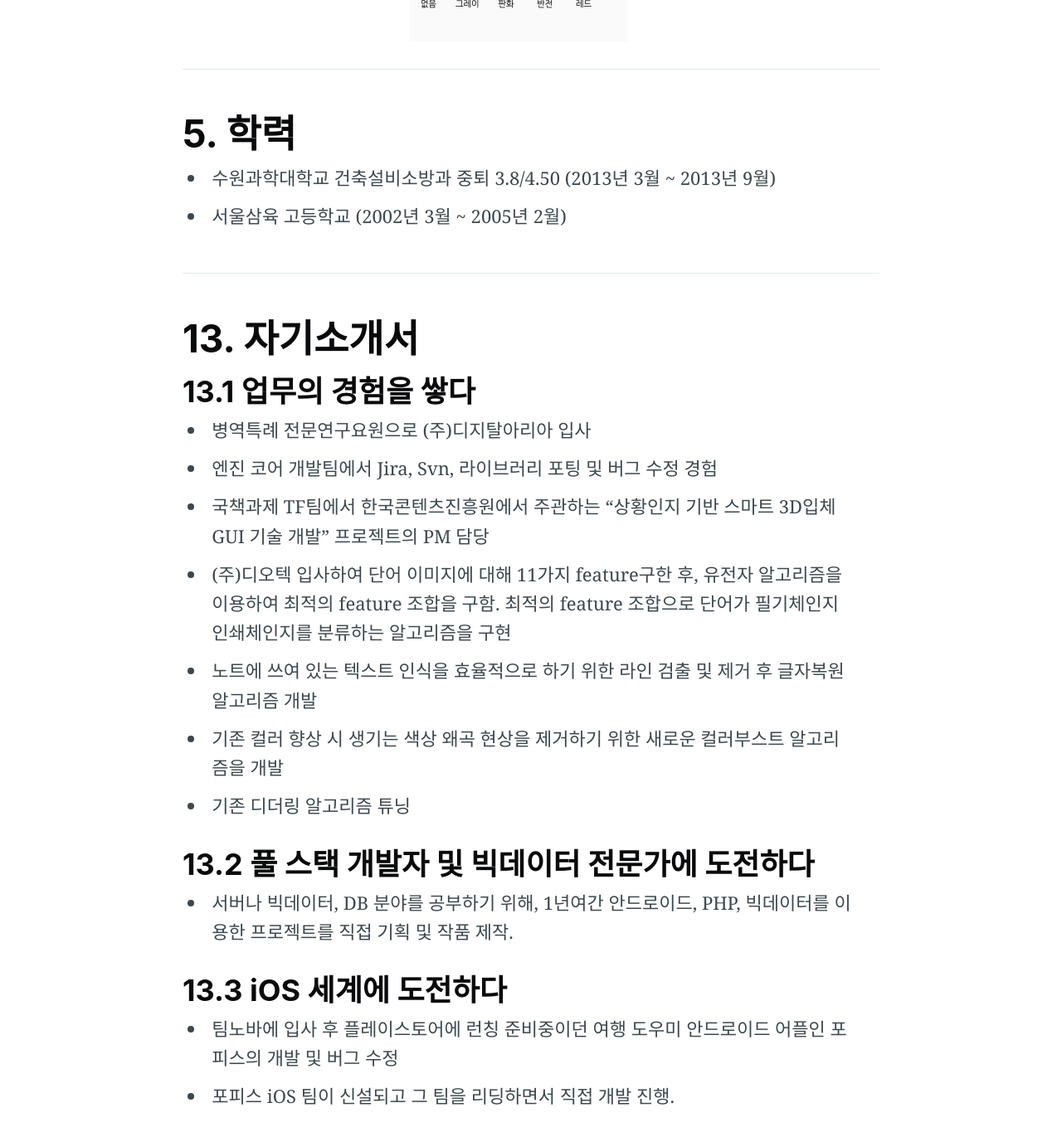
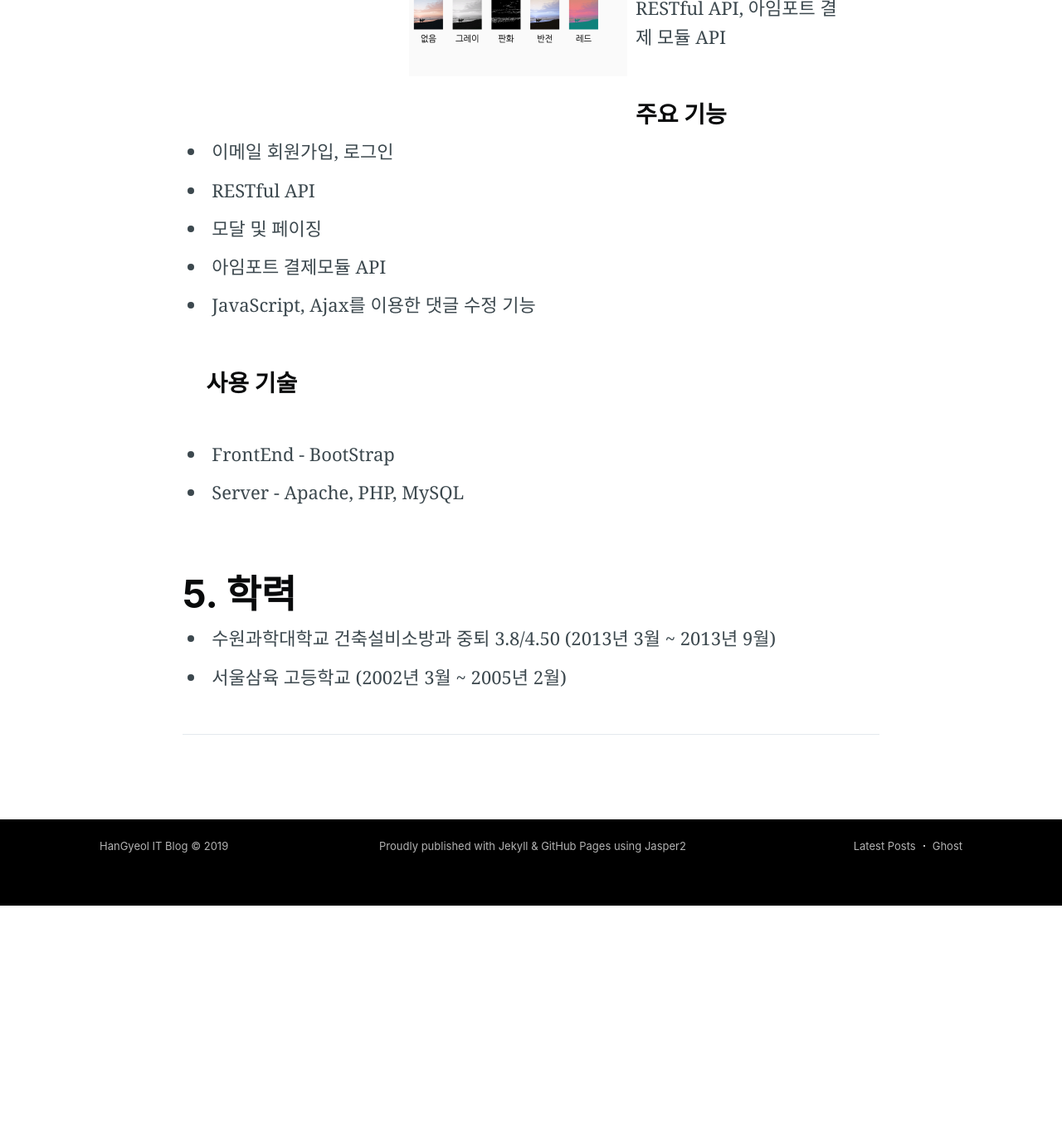
Before and after one commit to LimHanGyeol/LimHanGyeol.github.io, a Jekyll site: the page portfolio/index.html, which Jekyll copies as it is, in a window 1280 px wide and 1400 px high, scrolled down 7010 px. Shown: the top 1371 px of the window at 83% size. Built offline with Jekyll 4.4.1, drawn with Linux system fonts in a browser that asks for light colours; nearby versions of some CDN libraries; comment, search, counter and statistics services are not loaded; after the commit the page ends 8102 px from its top, so only the background shows below that; some of the changed text lies outside the part shown.

Commit message:
portfolio 18

```diff
--- a/portfolio/index.html
+++ b/portfolio/index.html
@@ -235,29 +235,30 @@
 <img src="/assets/portfolio/image021.png" alt="bikenavi3" />
 <img src="/assets/portfolio/image022.png" alt="bikenavi4" />
 <img src="/assets/portfolio/image023.png" alt="bikenavi5" /></p> -->
-<hr />
 
 <h2 id="43-asap-app-개발-android-개발">4.3	‘ASAP’ App. 개발 (Android 개발)</h2>
 <h3 id="기간--201808--201811">기간 : 2018.08 ~ 2018.11</h3>
 <h3 id="장소-공유-sns-서비스">장소 공유 SNS 서비스 어플</h3>
 <br/>
 <h3 id="시스템-구성">시스템 구성</h3>
+<ul>
   <li>Android - ASAP 어플</li>
   <li>Server - 회원가입&로그인&SNS로그인, RESTful API, TCP/IP 채팅, 이미지 업로드</li>
 	<br/>
-    <h3 id="주요-기능">주요 기능</h3>
+  <h3 id="주요-기능">주요 기능</h3>
   <li> 이메일 회원가입, 로그인, SNS 로그인</li>
   <li> 게시물 다중 이미지 업로드, 피드 이미지 여러장 보여주기</li>
 	<li> TCP/IP 채팅, 이미지 전송</li>
 	<li> SQL쿼리 검색, 로컬에 검색내역 저장</li>
 	<li> Tmap API 길찾기, 가게 위치 확인</li>
+<br/>
+<h4 id="사용-기술-1">사용 기술</h4>
+<br/>
+  <li>Android - Facebook API, Kakao API, Tmap API, Retrofit, Glide</li>
+  <li>Server - PHP, Nginx, MariaDB, TCP/IP</li>
+	<li>Cloud Server - Naver Cloud Platform</li>
 	<br/>
-    <h4 id="사용-기술-1">사용 기술</h4>
-  <li>Android - Facebook API, Kakao API, Tmap API, Retrofit, Glide</li>
-  <li>Server - PHP, Nginx, MariaDB, TCP/IP
-		<br/>
-    <h3 id="프로그램-시연-1">프로그램 시연</h3>
-  </li>
+  <h3 id="프로그램-시연-1">프로그램 시연</h3>
 </ul>
 <!-- <iframe width="560" height="315" src="https://youtu.be/poDll9-K1YY" frameborder="0" allowfullscreen=""></iframe> -->
 <iframe width="560" height="315" src="https://www.youtube.com/embed/poDll9-K1YY" frameborder="0" allow="accelerometer; autoplay; encrypted-media; gyroscope; picture-in-picture" allowfullscreen></iframe>
@@ -276,7 +277,29 @@
 <img class="portfolioimage" src="/assets/portfolio/asap/store_info2.png" alt="asap10" />
 <img class="portfolioimage" src="/assets/portfolio/asap/filter.png" alt="asap11" />
 </div>
-<hr />
+
+<h2 id="44-boa-web-개발-backend-개발">4.4	‘Beauty Of Art’ Web. 개발 (Back-End 개발)</h2>
+<h3 id="기간--201808--201811">기간 : 2018.06 ~ 2018.07</h3>
+<h3 id="문화생활-정보공유-서비스">문화생활 정보공유 서비스</h3>
+<br/>
+<h3 id="시스템-구성">시스템 구성</h3>
+<ul>
+  <li>Server - 회원가입&로그인, RESTful API, 아임포트 결제 모듈 API</li>
+	<br/>
+  <h3 id="주요-기능">주요 기능</h3>
+  <li> 이메일 회원가입, 로그인</li>
+  <li> RESTful API</li>
+	<li> 모달 및 페이징</li>
+	<li> 아임포트 결제모듈 API</li>
+	<li> JavaScript, Ajax를 이용한 댓글 수정 기능</li>
+<br/>
+<h4 id="사용-기술-1">사용 기술</h4>
+<br/>
+  <li>FrontEnd - BootStrap</li>
+  <li>Server - Apache, PHP, MySQL</li>
+	<br/>
+</ul>
+
 
 
 <h1 id="학력">5. 학력</h1>
@@ -288,35 +311,14 @@
 
 <hr />
 
-<h1 id="자기소개서">13. 자기소개서</h1>
-
-<h2 id="131-업무의-경험을-쌓다">13.1 업무의 경험을 쌓다</h2>
-<ul>
-  <li>병역특례 전문연구요원으로 (주)디지탈아리아 입사</li>
-  <li>엔진 코어 개발팀에서 Jira, Svn, 라이브러리 포팅 및 버그 수정 경험</li>
-  <li>국책과제 TF팀에서 한국콘텐츠진흥원에서 주관하는 “상황인지 기반 스마트 3D입체 GUI 기술 개발” 프로젝트의 PM 담당</li>
-  <li>(주)디오텍 입사하여 단어 이미지에 대해 11가지 feature구한 후, 유전자 알고리즘을 이용하여 최적의 feature 조합을 구함. 최적의 feature 조합으로 단어가 필기체인지 인쇄체인지를 분류하는 알고리즘을 구현</li>
-  <li>노트에 쓰여 있는 텍스트 인식을 효율적으로 하기 위한 라인 검출 및 제거 후 글자복원 알고리즘 개발</li>
-  <li>기존 컬러 향상 시 생기는 색상 왜곡 현상을 제거하기 위한 새로운 컬러부스트 알고리즘을 개발</li>
-  <li>기존 디더링 알고리즘 튜닝</li>
-</ul>
-
+<!-- <h1 id="자기소개서">6. 자기소개서</h1>
 <h2 id="132-풀-스택-개발자-및-빅데이터-전문가에-도전하다">13.2 풀 스택 개발자 및 빅데이터 전문가에 도전하다</h2>
 <ul>
   <li>서버나 빅데이터, DB 분야를 공부하기 위해, 1년여간 안드로이드, PHP, 빅데이터를 이용한 프로젝트를 직접 기획 및 작품 제작.</li>
-</ul>
-
-<h2 id="133-ios-세계에-도전하다">13.3 iOS 세계에 도전하다</h2>
-<ul>
-  <li>팀노바에 입사 후 플레이스토어에 런칭 준비중이던 여행 도우미 안드로이드 어플인 포피스의 개발 및 버그 수정</li>
-  <li>포피스 iOS 팀이 신설되고 그 팀을 리딩하면서 직접 개발 진행.</li>
-</ul>
-
+</ul> -->
 
             </section>
-
         </article>
-
     </div>
 </main>
 
@@ -338,14 +340,12 @@
         <!-- The footer at the very bottom of the screen -->
         <footer class="site-footer outer">
             <div class="site-footer-content inner">
-                <section class="copyright"><a href="https://ytkim4558.github.io/">YongTak IT Blog</a> &copy; 2019</section>
+                <section class="copyright"><a href="https://LimHanGyeol.github.io/">HanGyeol IT Blog</a> &copy; 2019</section>
                 <section class="poweredby">Proudly published with <a href="https://jekyllrb.com/">Jekyll</a> &
                     <a href="https://pages.github.com/" target="_blank" rel="noopener">GitHub Pages</a> using
                     <a href="https://github.com/jekyller/jasper2" target="_blank" rel="noopener">Jasper2</a></section>
                 <nav class="site-footer-nav">
                     <a href="/">Latest Posts</a>
-
-
                     <a href="https://ghost.org" target="_blank" rel="noopener">Ghost</a>
                 </nav>
             </div>
@@ -452,5 +452,5 @@
     <!-- ghost_foot -->
 
 </body>
-<script id="dsq-count-scr" src="//ytkim4558-github-io.disqus.com/count.js" async></script>
+<script id="dsq-count-scr" src="//LimHanGyeol-github-io.disqus.com/count.js" async></script>
 </html>
```
